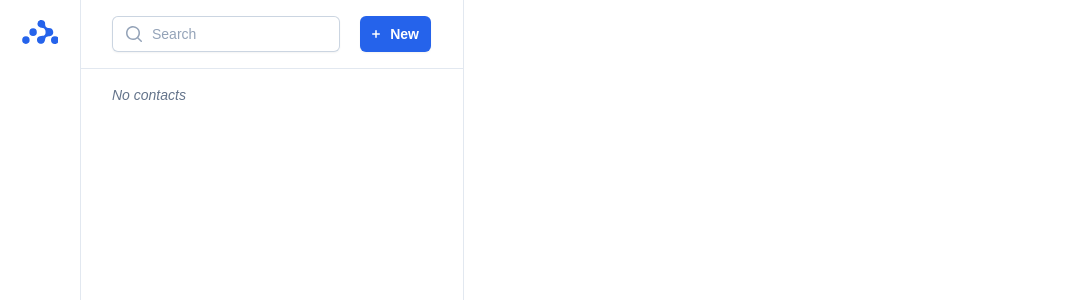
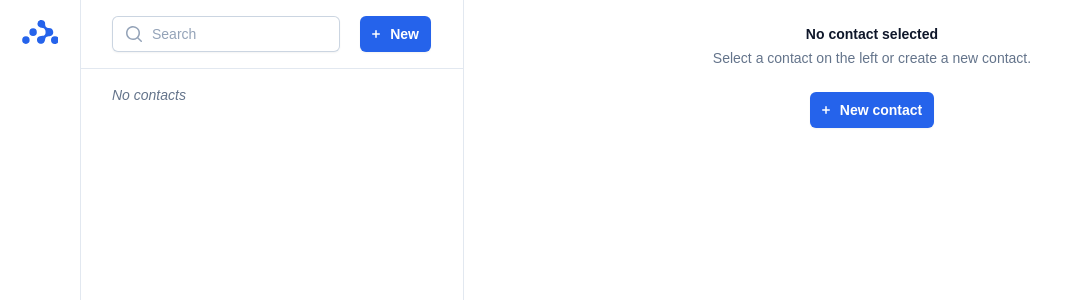
Before and after one commit to zelinka-marek/react-router-v6-tutorial, a React (Vite) app: page / in a window 1280 px wide. Shown: the top 300 px of the page, without its empty margins (0-1067 px from the left). Built offline with nearby package versions, Linux system fonts and the light colour scheme; a web font is replaced by a local one.

Commit message:
fix layout bug

```diff
--- a/src/root.jsx
+++ b/src/root.jsx
@@ -132,7 +132,7 @@ export default function Root() {
         className={classNames(
           "transition-opacity delay-200 duration-200 lg:pl-20",
           shouldDisplayLoadingOverlay ? "opacity-25" : "",
-          shouldForceDisplaySidebar ? "hidden" : "",
+          shouldForceDisplaySidebar ? "max-xl:hidden" : "",
         )}
       >
         <div className="xl:pl-96">
```
